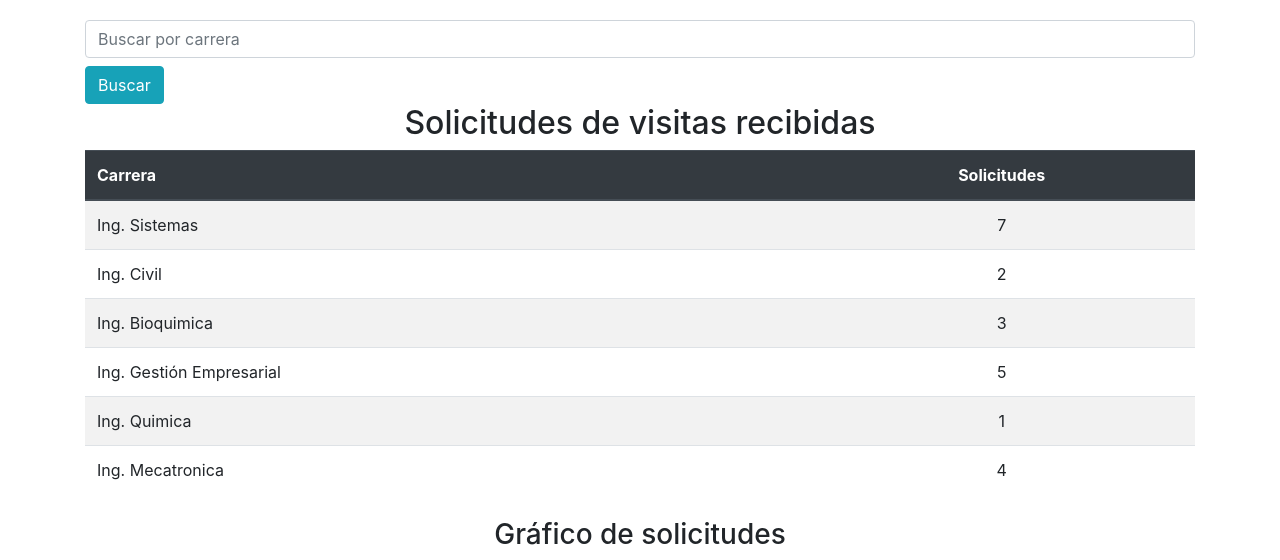
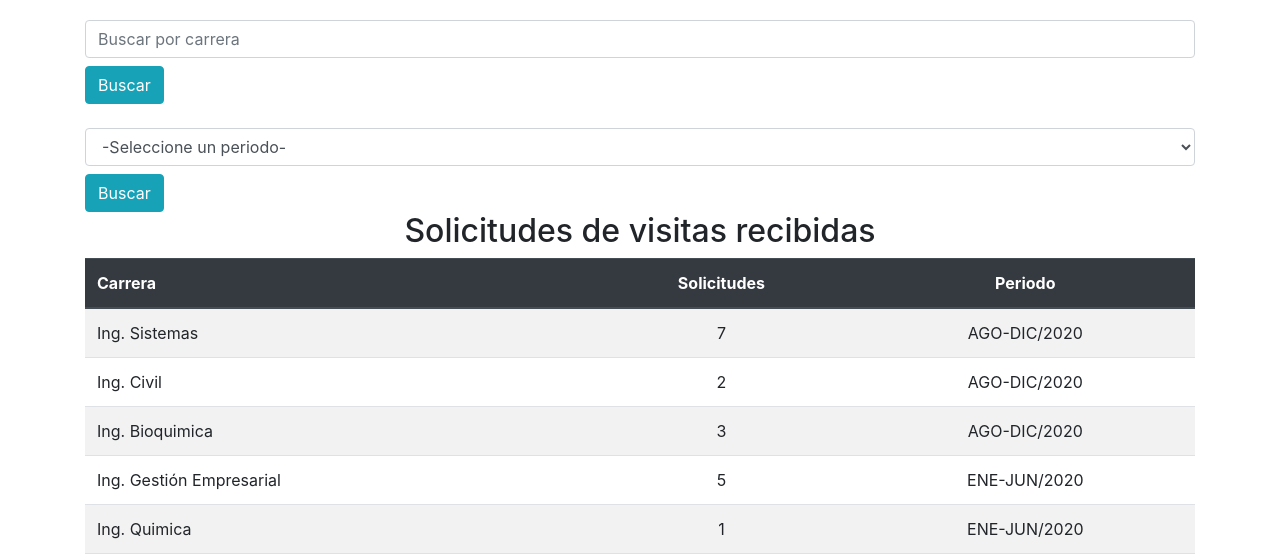
Before and after one commit to LuisMartinez-s/SpiderTeam, a PHP site: page /pages/graficas.php in a window 1280 px wide. Shown: the part 110-670 px from the top of the page. Run offline with PHP 8.4, Linux system fonts and the light colour scheme; some libraries are stand-ins or nearby versions.

Commit message:
Se añadió la función de buscar por periodo

```diff
--- a/pages/graficas.php
+++ b/pages/graficas.php
@@ -17,31 +17,7 @@ if (isset($_SESSION["usuario"])) {
     <meta name="viewport" content="width=device-width, initial-scale=1.0">
     <script type="text/javascript" src="https://www.google.com/jsapi"></script>
     <script type="text/javascript">
-        google.load('visualization', '1.0', {
-            'packages': ['corechart']
-        });
-        google.setOnLoadCallback(dibujar);
 
-        function dibujar() {
-            var data = new google.visualization.DataTable();
-            data.addColumn('string', 'Carrera');
-            data.addColumn('number', 'visitas');
-            data.addRows(
-                [
-                    ['Ing. Sistemas', 7],
-                    ['Ing. Civil', 2],
-                    ['Ing. Bioquimica', 3],
-                    ['Ing. Gestión Empresarial', 5],
-                    ['Ing. Quimica', 1],
-                    ['Ing. Mecatronica', 4]
-                ]);
-            var opciones = {
-                'title': 'Visitas por carrera',
-                pieHole: 0.2,
-            };
-            var grafica = new google.visualization.PieChart(document.getElementById('charts'));
-            grafica.draw(data, opciones);
-        } //dibujar
     </script>
 </head>
 
@@ -51,12 +27,29 @@ if (isset($_SESSION["usuario"])) {
 
             <input class="form-control" type="text" id="buscador" placeholder="Buscar por carrera">
             <button class="btn btn-info mt-2" id="botonBuscar">Buscar</button>
+
+            <br>
+            <br>
+
+            <select name="buscadorPeriodo" id="buscadorPeriodo" class="form-control" onchange="llenarSelect()">
+                <option disabled selected>-Seleccione un periodo-</option>
+                <option>ENE-JUN/2020</option>
+                <option>AGO-DIC/2020</option>
+                <option>VERANO 2020</option>
+                <option>ENE-JUN/2020</option>
+                <option>AGO-DIC/2021</option>
+            </select>
+            <button class="btn btn-info mt-2" id="botonBuscarPeriodo">Buscar</button>
+
+
+
             <h2 class="text-center">Solicitudes de visitas recibidas</h2>
-            <table class="table table-striped mt-2" >
-            <thead class="thead-dark" >
+            <table class="table table-striped mt-2">
+                <thead class="thead-dark">
                     <tr>
                         <th scope="col">Carrera</th>
-                    <th class="text-center"scope="col">Solicitudes</th>
+                        <th class="text-center" scope="col">Solicitudes</th>
+                        <th class="text-center" scope="col">Periodo</th>
                     </tr>
 
                 </thead>
@@ -64,24 +57,52 @@ if (isset($_SESSION["usuario"])) {
                 </tbody>
 
             </table>
+            <hr class="my-4">
             <h3 class="mt-4 text-center">Gráfico de solicitudes</h3>
             <div class="" id="charts" style="width:900px; height:500px;"></div>
         </div>
         </div>
 
         <script>
-            const visitas = [
-                {carrera: 'Ing. Sistemas',solicitudes: 7},
-                {carrera: 'Ing. Civil',solicitudes: 2},
-                {carrera: 'Ing. Bioquimica',solicitudes: 3},
-                {carrera: 'Ing. Gestión Empresarial',solicitudes: 5},
-                {carrera: 'Ing. Quimica', solicitudes: 1},
-                {carrera: 'Ing. Mecatronica',solicitudes: 4}
+            const visitas = [{
+                    carrera: 'Ing. Sistemas',
+                    solicitudes: 7,
+                    periodo: 'AGO-DIC/2020'
+                },
+                {
+                    carrera: 'Ing. Civil',
+                    solicitudes: 2,
+                    periodo: 'AGO-DIC/2020'
+                },
+                {
+                    carrera: 'Ing. Bioquimica',
+                    solicitudes: 3,
+                    periodo: 'AGO-DIC/2020'
+                },
+                {
+                    carrera: 'Ing. Gestión Empresarial',
+                    solicitudes: 5,
+                    periodo: 'ENE-JUN/2020'
+                },
+                {
+                    carrera: 'Ing. Quimica',
+                    solicitudes: 1,
+                    periodo: 'ENE-JUN/2020'
+                },
+                {
+                    carrera: 'Ing. Mecatronica',
+                    solicitudes: 4,
+                    periodo: 'VERANO/2020'
+                }
             ];
 
             const buscador = document.querySelector('#buscador');
             const botonBuscar = document.querySelector('#botonBuscar');
             const resultado = document.querySelector('#resultado');
+
+            var buscadorP = document.querySelector('#buscadorPeriodo');
+            const botonBuscarP = document.querySelector('#botonBuscarPeriodo');
+            const resultadoP = document.querySelector('#resultadoP');
 
             const filtrar = () => {
                 //console.log(buscador.value);
@@ -95,6 +116,7 @@ if (isset($_SESSION["usuario"])) {
 
                     <td >${visita.carrera}</td>
                     <td class="text-center">${visita.solicitudes}</td>
+                    <td class="text-center">${visita.periodo}</td>
 
                     `
                     } //if
@@ -102,14 +124,73 @@ if (isset($_SESSION["usuario"])) {
                 if (resultado.innerHTML === '') {
                     resultado.innerHTML +=
                         `
-                    <td colspan="2">No se encontró solicitud</td>
+                    <td colspan="3">No se encontró solicitud</td>
                     `
                 }
 
             } //filtrar
+            function llenarSelect() {
+
+                resultado.innerHTML = '';
+                const texto = buscadorP.value.toLowerCase();
+                for (let visita of visitas) {
+                    let carrera = visita.periodo.toLowerCase();
+                    if (carrera.indexOf(texto) !== -1) {
+                        resultado.innerHTML +=
+                            `
+
+                    <td >${visita.carrera}</td>
+                    <td class="text-center">${visita.solicitudes}</td>
+                    <td class="text-center">${visita.periodo}</td>
+
+                    `
+                    } //if
+                } //for
+                if (resultado.innerHTML === '') {
+                    resultado.innerHTML +=
+                        `
+                    <td colspan="3">No se encontró solicitud</td>
+                    `
+                }
+
+            } //buscador periodo
             botonBuscar.addEventListener('click', filtrar);
-            buscador.addEventListener('keyup',filtrar);
+            buscador.addEventListener('keyup', filtrar);
+            botonBuscarP.addEventListener('click', llenarSelect);
+
             filtrar();
+            ///graficas
+
+            google.load('visualization', '1.0', {
+                'packages': ['corechart']
+            });
+            google.setOnLoadCallback(dibujar);
+
+            function dibujar(arrVisitas) {
+               arrVisitas=visitas
+                console.log(visitas);
+                var data = new google.visualization.DataTable();
+                data.addColumn('string', 'Carrera');
+                data.addColumn('number', 'visitas');
+                data.addRows(
+                    [
+                        ['Ing. Sistemas', 7],
+                        ['Ing. Civil', 2],
+                        ['Ing. Bioquimica', 3],
+                        ['Ing. Gestión Empresarial', 5],
+                        ['Ing. Quimica', 1],
+                        ['Ing. Mecatronica', 4]
+                    ]);
+
+                var opciones = {
+                    'title': 'Visitas por carrera',
+                    pieHole: 0.2,
+                };
+                var grafica = new google.visualization.PieChart(document.getElementById('charts'));
+                grafica.draw(data, opciones);
+
+            } //dibujar
+
         </script>
 </body>
 
--- a/pages/test.php
+++ b/pages/test.php
@@ -118,7 +118,7 @@
                   <div class="form-wrap">
                     <label class="form-label" for="contact-message">Comentarios <br/>
 
-                  Cual horario de 9 am a 5 pm se adapta mas a ti.</label>
+                  ¿Cuál horario de 9 am a 5 pm se adapta mas a ti?</label>
                     <textarea class="form-input" id="contact-message" name="message" data-constraints="@Required"></textarea>
                   </div>
                   <div class="form-wrap form-button offset-1">
```
Also changed, not shown: img/5fdba5b9a37015.67720359.jpg (added). Lines whose indentation alone changed are shown as unchanged.
